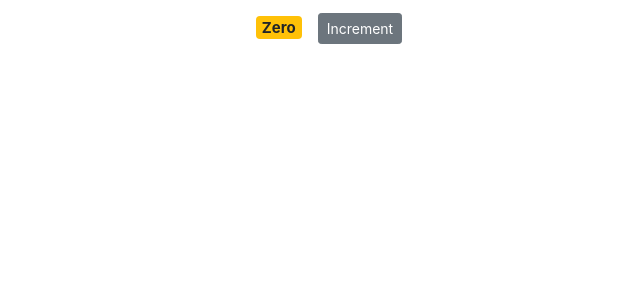
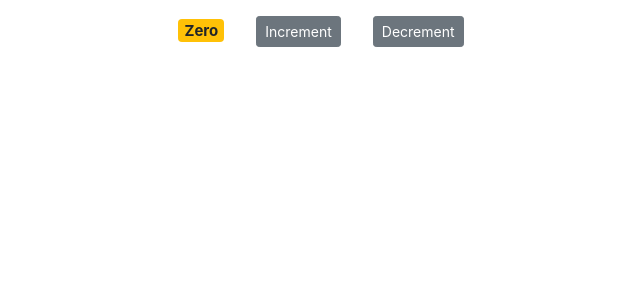
Before and after one commit to Veenakrishna2313/Simple-react-Counter, a React (Create React App) app: page / in a window 1280 px wide. Shown: the top 300 px of the page, without its empty margins (319-959 px from the left). Built offline with nearby package versions, Linux system fonts and the light colour scheme.

Commit message:
decrement button added

```diff
--- a/src/components/counter.jsx
+++ b/src/components/counter.jsx
@@ -19,6 +19,11 @@ class Counter extends Component {
     this.setState({count:this.state.count+1});
 
   }
+
+  handleDecrement =()=>{
+    this.setState({count:this.state.count-1});
+
+  }
   render() {
 
 
@@ -27,7 +32,8 @@ class Counter extends Component {
     <div>
 
       <span style ={this.styles} className={this.getBadgeClasses()}>{this.formatCount()}</span>
-      <button onClick={this.handleIncrement} className="btn btn-secondary btn-sm">Increment</button>
+      <button onClick={this.handleIncrement} className="btn btn-secondary btn-sm m-3">Increment</button>
+       <button onClick={this.handleDecrement} className="btn btn-secondary btn-sm m-3">Decrement</button>
 
 
 
```
